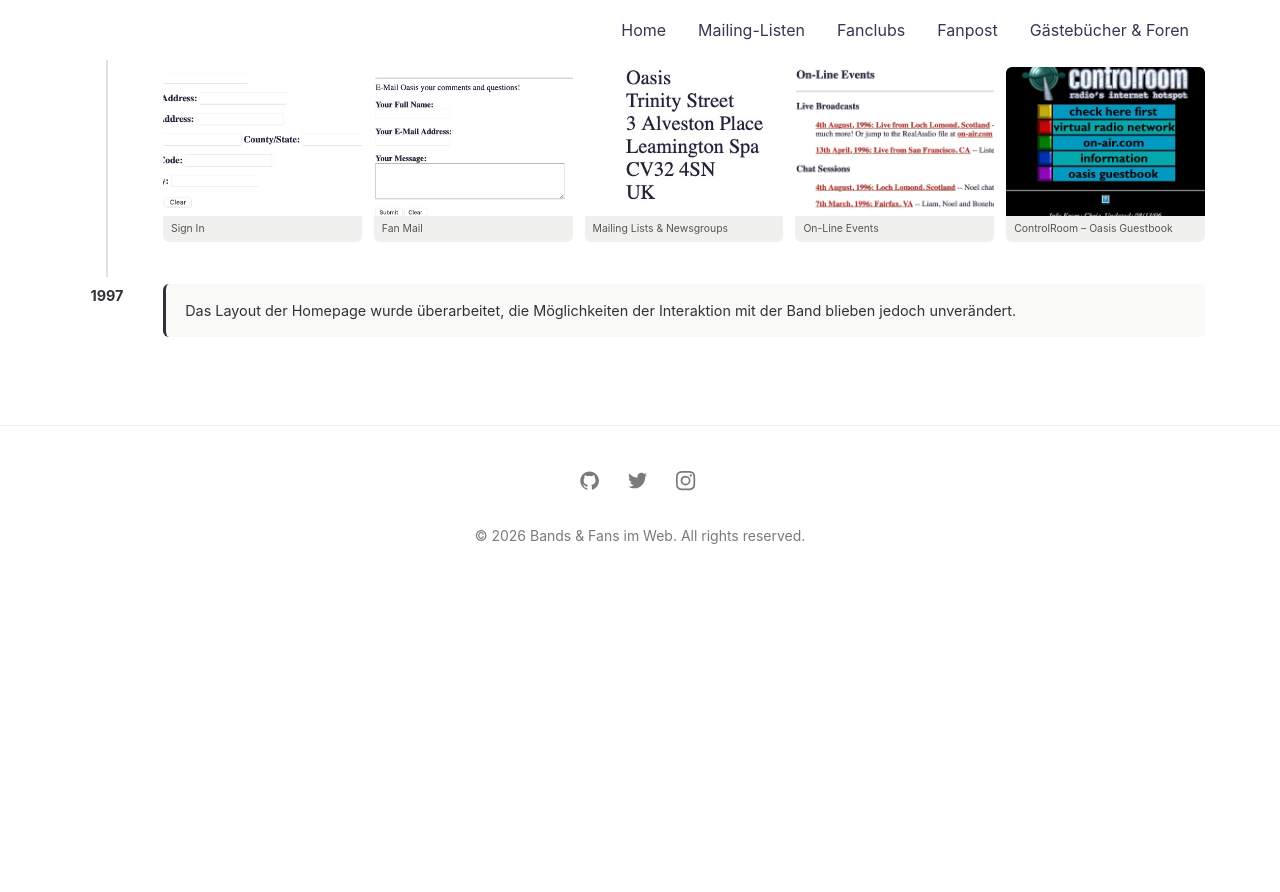
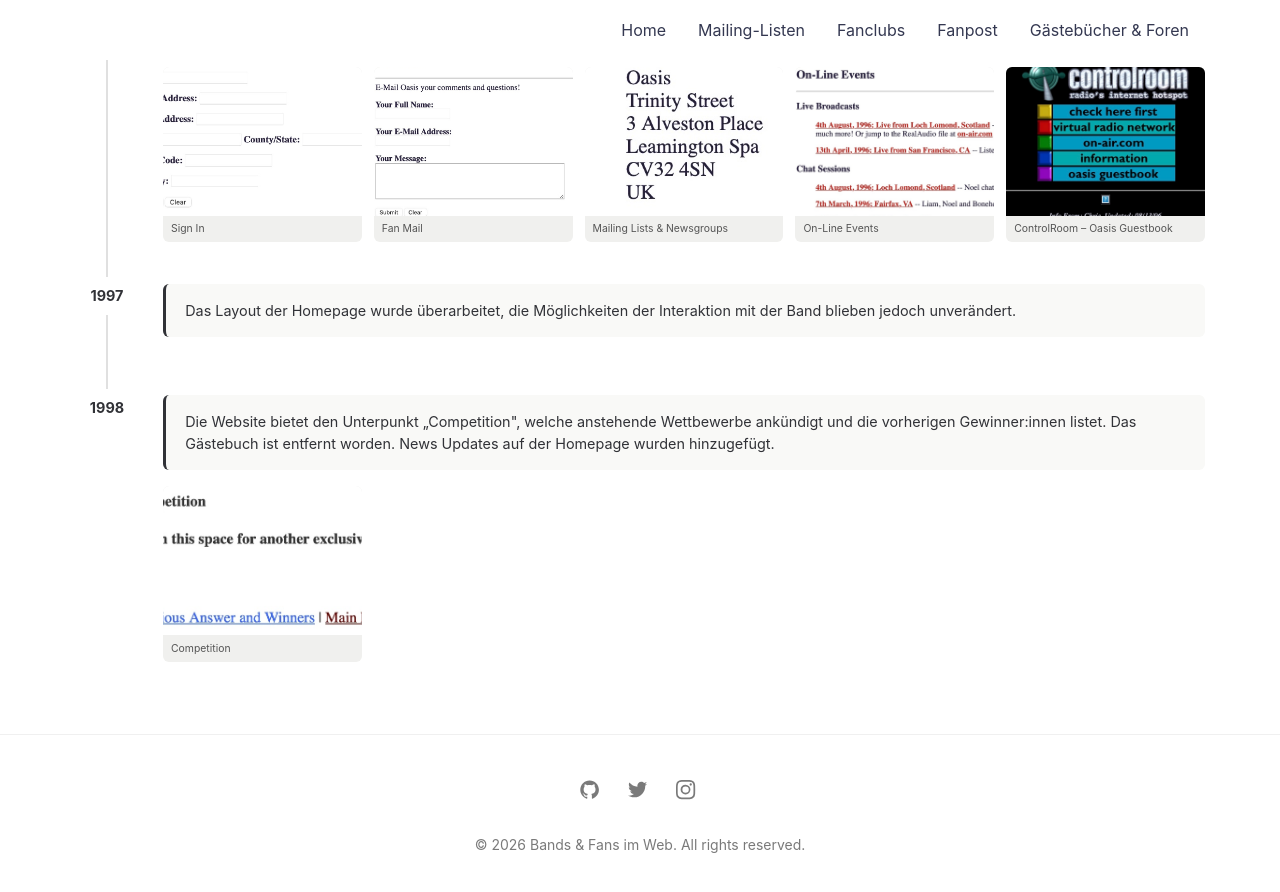
Before and after one commit to livklivk/Bands, a Jekyll site: the page built from _pages/bands/oasis.html, in a window 1280 px wide and 900 px high, scrolled down 710 px. Shown: the top 892 px of the window. Built offline with Jekyll 4.4.1, drawn with Linux system fonts in a browser that asks for light colours; before the commit the page ends 1301 px from its top, so only the background shows below that.

Commit message:
Oasis Zeitstrahl: 1998 Eintrag mit Competition-Screenshot
Co-Authored-By: Claude Sonnet 4.6 <noreply@anthropic.com>

```diff
--- a/_pages/bands/oasis.html
+++ b/_pages/bands/oasis.html
@@ -56,3 +56,21 @@ permalink: /bands/oasis/
     </div>
   </div>
 </div>
+
+<div class="zeitstrahl__eintrag">
+  <div class="zeitstrahl__jahr-wrap">
+    <span class="zeitstrahl__jahr">1998</span>
+    <div class="zeitstrahl__linie"></div>
+  </div>
+  <div class="zeitstrahl__inhalt">
+    <div class="update">
+      <p class="update__text">Die Website bietet den Unterpunkt „Competition", welche anstehende Wettbewerbe ankündigt und die vorherigen Gewinner:innen listet. Das Gästebuch ist entfernt worden. News Updates auf der Homepage wurden hinzugefügt.</p>
+    </div>
+    <div class="screenshot-grid">
+      <a class="screenshot-item" href="https://web.archive.org/web/1998/http://www.oasisinet.com/comp.htm" target="_blank" rel="noopener">
+        <img src="{{ '/assets/img/screenshots/oasis/1998/competition.jpg' | relative_url }}" alt="Competition">
+        <span class="screenshot-item__label">Competition</span>
+      </a>
+    </div>
+  </div>
+</div>
```
Also changed, not shown: assets/img/screenshots/oasis/1998/competition.jpg (added).
